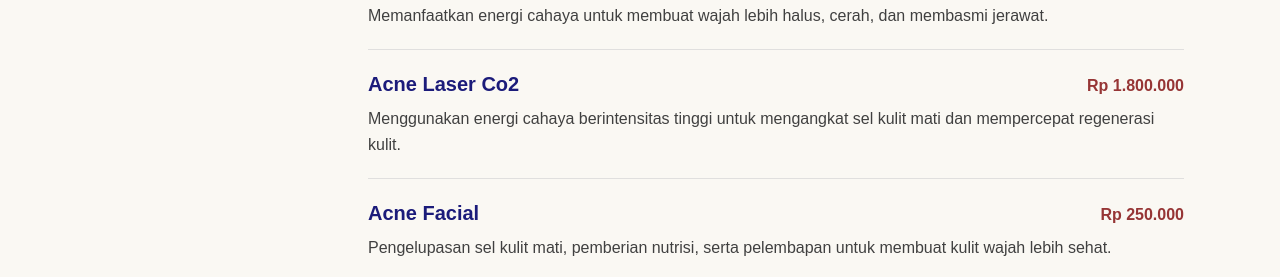
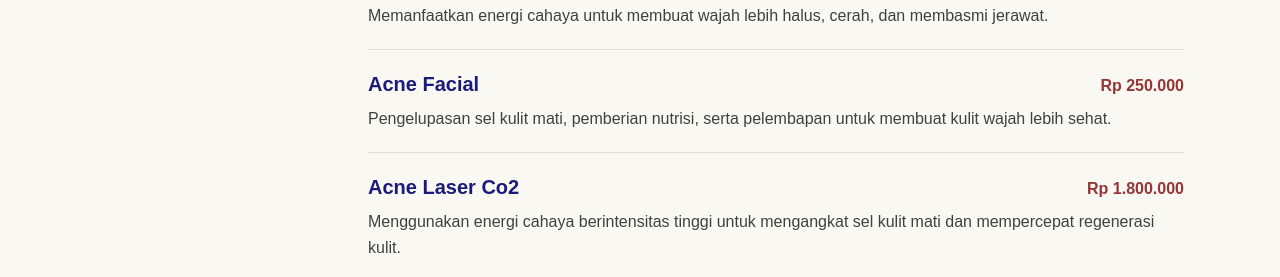
Before and after one commit to KyT24/Mini-Project-app, a Next.js app: page /treatment in a window 1280 px wide. Shown: the part 675-952 px from the top of the page. Built offline with nearby package versions, Linux system fonts and the light colour scheme; no server answers.

Commit message:
refactor(treatment): ubah urutan acne facial dan acne laser co2

```diff
--- a/src/constants/treatments.ts
+++ b/src/constants/treatments.ts
@@ -36,21 +36,21 @@ export const treatments: Treatment[] = [
     category: 'Acne & Scar',
   },
   {
+    slug: 'acne-facial',
+    price: 250000,
+    featured: true,
+    title: 'Acne Facial',
+    description:
+      'Pengelupasan sel kulit mati, pemberian nutrisi, serta pelembapan untuk membuat kulit wajah lebih sehat.',
+    category: 'Acne & Scar',
+  },
+  {
     slug: 'acne-laser-co2',
     price: 1800000,
     featured: true,
     title: 'Acne Laser Co2',
     description:
       'Menggunakan energi cahaya berintensitas tinggi untuk mengangkat sel kulit mati dan mempercepat regenerasi kulit.',
-    category: 'Acne & Scar',
-  },
-  {
-    slug: 'acne-facial',
-    price: 250000,
-    featured: true,
-    title: 'Acne Facial',
-    description:
-      'Pengelupasan sel kulit mati, pemberian nutrisi, serta pelembapan untuk membuat kulit wajah lebih sehat.',
     category: 'Acne & Scar',
   },
   {
```
